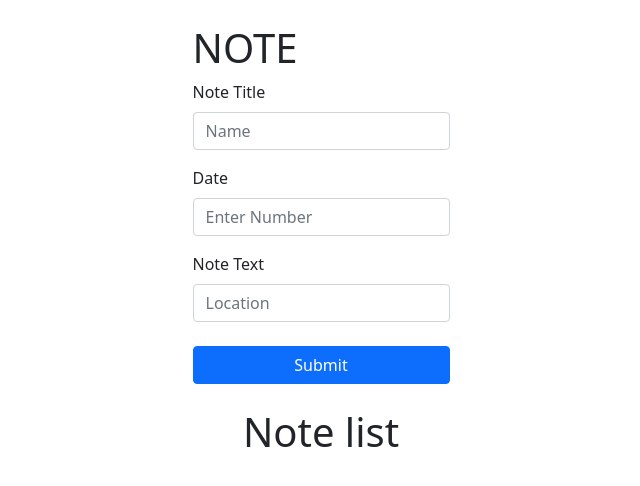
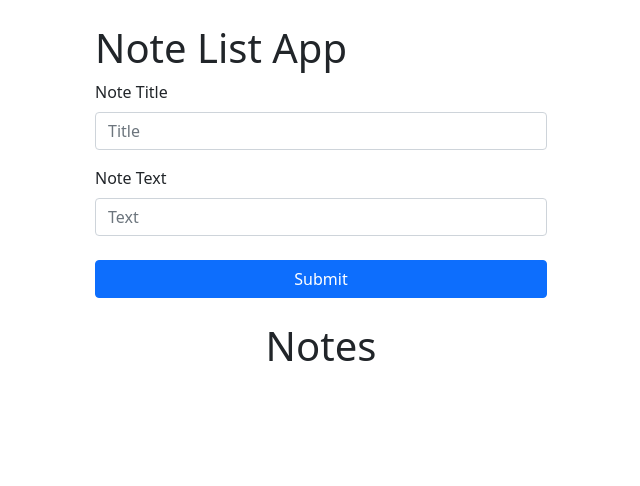
Before and after one commit to SilasAggrey/note, a React (Create React App) app: page / in a window 1280 px wide. Shown: the top 486 px of the page, without its empty margins (319-959 px from the left). Built offline with nearby package versions, Linux system fonts and the light colour scheme.

Commit message:
final touch

```diff
--- a/src/App.js
+++ b/src/App.js
@@ -4,7 +4,7 @@ import Notelist from "./components/Notelist";
 
 function App() {
   return (
-    <div>
+    <div style={{ width: "500px", margin: "auto" }}>
       <NoteForm />
       <Notelist />
     </div>
--- a/src/components/Note.js
+++ b/src/components/Note.js
@@ -1,5 +1,11 @@
 import React, { useState } from "react";
-import { Button, Modal } from "react-bootstrap";
+import {
+  Button,
+  FormControl,
+  FormGroup,
+  FormLabel,
+  Modal,
+} from "react-bootstrap";
 import { useDispatch } from "react-redux";
 import { Card } from "react-bootstrap";
 import { deleteNote, editNote } from "../actions/noteActions";
@@ -9,9 +15,8 @@ const Note = (props) => {
   const dispatch = useDispatch();
 
   const [isShowing, setIsShowing] = useState(false);
-  const [name, setName] = useState(note.name);
-  const [email, setEmail] = useState(note.email);
-  const [gen, setGen] = useState(note.gen);
+  const [title, setNoteTitle] = useState(note.title);
+  const [text, setNoteText] = useState(note.text);
 
   const handleDelete = () => {
     dispatch(deleteNote(note.id));
@@ -20,8 +25,8 @@ const Note = (props) => {
   const handleSubmit = () => {
     let noteData = {
       id: note.id,
-      name: name,
-      email: email,
+      title: title,
+      text: text,
       date: note.date,
     };
 
@@ -35,12 +40,14 @@ const Note = (props) => {
 
   return (
     <>
-      <div className="d-flex justify-content-center">
-        <Card style={{ width: "18rem" }}>
+      <div className="mb-4 ">
+        <Card className="bg-dark text-white">
           <Card.Body>
-            <Card.Text>Name:{note.name}</Card.Text>
-            <Card.Text>PhoneNumber:{note.email}</Card.Text>
-            <Card.Text>Location:{note.gen}</Card.Text>
+            <Card.Text>Title: {note.title}</Card.Text>
+            <Card.Text>Note Text: {note.text}</Card.Text>
+            <Card.Text>
+              Date created: {note.date.toLocaleDateString()}
+            </Card.Text>
             <Button
               onClick={() => setIsShowing(true)}
               variant="outline-primary"
@@ -48,7 +55,12 @@ const Note = (props) => {
             >
               Edit
             </Button>
-            <Button variant="outline-danger" size="lg" onClick={handleDelete}>
+            <Button
+              className="ml-4"
+              variant="outline-danger"
+              size="lg"
+              onClick={handleDelete}
+            >
               Delete
             </Button>
           </Card.Body>
@@ -57,24 +69,30 @@ const Note = (props) => {
 
       <Modal show={isShowing} onHide={handleClose}>
         <Modal.Header closeButton>
-          <Modal.Title>Modal heading</Modal.Title>
+          <Modal.Title>Edit Note</Modal.Title>
         </Modal.Header>
         <Modal.Body>
-          <input
-            type="text"
-            value={name}
-            onChange={(e) => setName(e.target.value)}
-          />
-          <input
-            type="email"
-            value={email}
-            onChange={(e) => setEmail(e.target.value)}
-          />
-          <input
-            type="text"
-            value={gen}
-            onChange={(e) => setGen(e.target.value)}
-          />
+          <FormGroup className="mb-3" controlId="formBasicName">
+            <FormLabel>Note Title</FormLabel>
+            <FormControl
+              type="text"
+              placeholder="Title"
+              onSubmit={handleSubmit}
+              value={title}
+              onChange={(e) => setNoteTitle(e.target.value)}
+            />
+          </FormGroup>
+
+          <FormGroup className="mb-3" controlId="formBasicEmail">
+            <FormLabel>Note Text</FormLabel>
+            <FormControl
+              type=""
+              placeholder="Text"
+              onSubmit={handleSubmit}
+              value={text}
+              onChange={(e) => setNoteText(e.target.value)}
+            />
+          </FormGroup>
         </Modal.Body>
         <Modal.Footer>
           <Button variant="secondary" onClick={handleClose}>
--- a/src/components/NoteForm.js
+++ b/src/components/NoteForm.js
@@ -6,9 +6,8 @@ import { useDispatch } from "react-redux";
 import { addNote } from "../actions/noteActions";
 
 const NoteForm = (props) => {
-  const [name, setNoteTitle] = useState("");
-  const [email, setDate] = useState("");
-  const [gen, setNoteText] = useState("");
+  const [title, setNoteTitle] = useState("");
+  const [text, setNoteText] = useState("");
 
   const dispatch = useDispatch();
 
@@ -17,8 +16,8 @@ const NoteForm = (props) => {
 
     let newNote = {
       id: uuid(),
-      name: name,
-      email: email,
+      title: title,
+      text: text,
       date: new Date(),
     };
     console.log(newNote);
@@ -27,37 +26,27 @@ const NoteForm = (props) => {
   };
 
   return (
-    <div className="d-flex justify-content-center">
+    <div>
       <Form className="rounded p-4 p-sm-6" onSubmit={handleSubmit}>
         <FormGroup className="mb-3" controlId="formBasicName">
-          <h1>NOTE</h1>
+          <h1>Note List App</h1>
           <FormLabel>Note Title</FormLabel>
           <FormControl
             type="text"
-            placeholder="Name"
+            placeholder="Title"
             onSubmit={handleSubmit}
-            value={name}
+            value={title}
             onChange={(e) => setNoteTitle(e.target.value)}
           />
         </FormGroup>
 
         <FormGroup className="mb-3" controlId="formBasicEmail">
-          <FormLabel>Date</FormLabel>
-          <FormControl
-            type="number"
-            placeholder="Enter Number"
-            onSubmit={handleSubmit}
-            value={email}
-            onChange={(e) => setDate(e.target.value)}
-          />
-        </FormGroup>
-        <FormGroup className="mb-3" controlId="formBasicEmail">
           <FormLabel>Note Text</FormLabel>
           <FormControl
             type=""
-            placeholder="Location"
+            placeholder="Text"
             onSubmit={handleSubmit}
-            value={gen}
+            value={text}
             onChange={(e) => setNoteText(e.target.value)}
           />
         </FormGroup>
--- a/src/components/Notelist.js
+++ b/src/components/Notelist.js
@@ -7,11 +7,9 @@ const UserList = (props) => {
     return state.notes;
   });
 
-  console.log(notes);
-
   return (
     <div>
-      <h1 className="text-center">Note list</h1>
+      <h1 className="text-center">Notes</h1>
       {notes.map((note, index) => {
         return <Note key={note.id} note={note} />;
       })}
```
Also changed, not shown: 1 other file (tests, documents, lock files or other folders).
